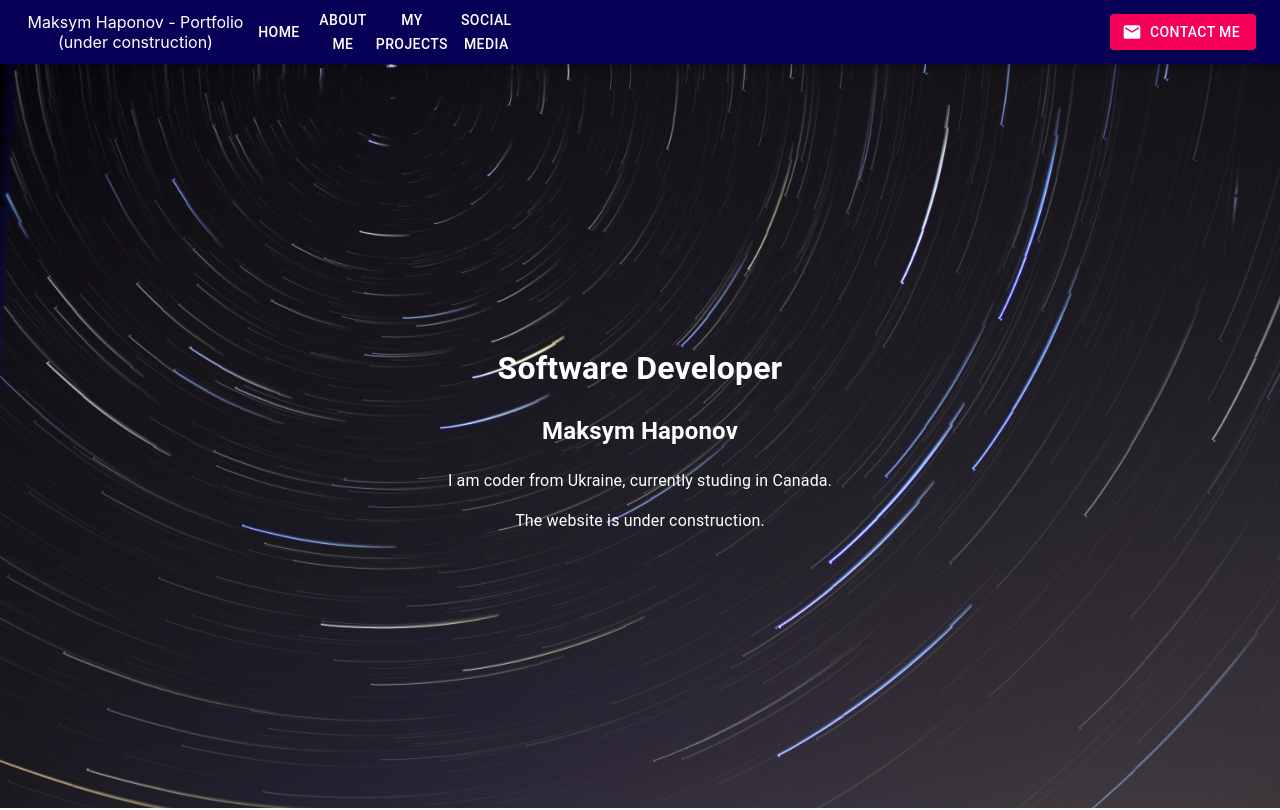
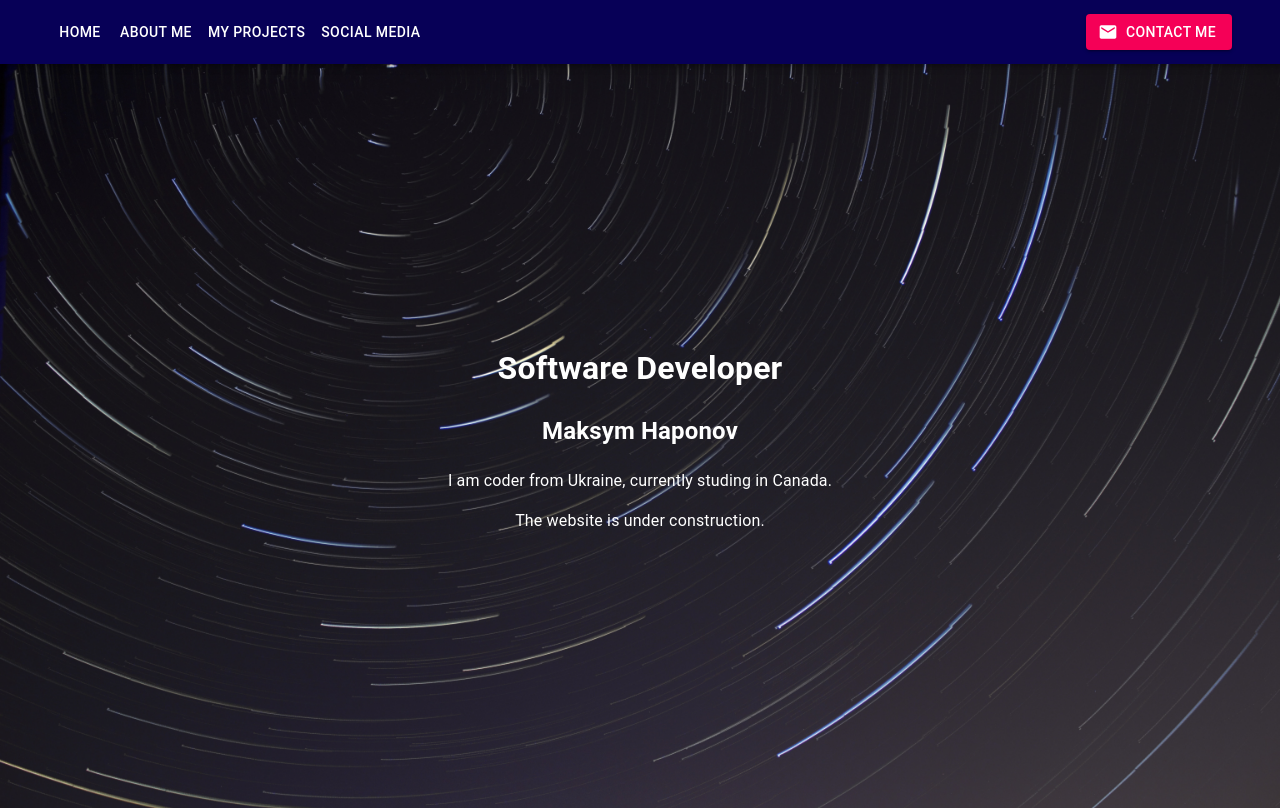
Before and after one commit to MHaponov/mhportfolio, a React (Create React App) app: page / in a window 1280 px wide. Shown: the top 810 px of the page. Built offline with nearby package versions, Linux system fonts and the light colour scheme.

Commit message:
improve navbar

```diff
--- a/src/App.css
+++ b/src/App.css
@@ -3,6 +3,13 @@
   height: 100%;
 }
 
-body, html, #root {
+#root {
   height: 100%;
 }
+
+body, html {
+  height: 100%;
+  margin: 0;
+  padding: 0;
+  overflow-x: clip;
+}
--- a/src/components/NavBar.js
+++ b/src/components/NavBar.js
@@ -19,7 +19,8 @@ import {
     MenuList,
     List,
     ListItem,
-    ListItemText
+    ListItemText,
+    Container
 } from "@material-ui/core";
 import { KeyboardArrowUp, MenuBook } from "@material-ui/icons";
 
@@ -29,7 +30,7 @@ function ListItemLink(props) {
 
 const styles = {
     button: {
-        color: "white"
+        color: "white",
     }
 }
 
@@ -37,10 +38,14 @@ export default function NavBar() {
 
     return (
         <header style={{ backgroundColor: "#3f51b5" }}>
+            <Toolbar id="back-to-top-anchor" />
             <HideOnScroll>
                 <AppBar position="fixed">
-                    <Toolbar style={{justifyContent:"right", backgroundColor: "#070057"}}>
-                        <Typography variant="Title" >Maksym Haponov - Portfolio (under construction)</Typography>
+                    <Toolbar style={{ backgroundColor: "#070057" }}>
+                        <Container>
+                            <Grid container
+                                justify="space-between">
+                                <Grid item>
                                     <Button style={styles.button} href="#home">Home</Button>
                                     <Button style={styles.button} href="#about" >About me</Button>
                                     <Button style={styles.button} href="#my-projects">My Projects</Button>
@@ -53,9 +58,7 @@ export default function NavBar() {
                                             Facebook
                                         </MenuItem>
                                     </Menu>
-                        <Grid container
-                            alignItems="center"
-                            justify="flex-end">
+                                </Grid>
                                 <Grid item>
                                     <Button
                                         href="mailto:gaponovm08@gmail.com"
@@ -66,11 +69,10 @@ export default function NavBar() {
                                     </Button>
                                 </Grid>
                             </Grid>
+                        </Container>
                     </Toolbar>
                 </AppBar>
             </HideOnScroll>
-
-            <Toolbar id="back-to-top-anchor" />
             <BackToTop>
                 <Fab color="secondary" size="large" aria-label="scroll back to top">
                     <KeyboardArrowUp />
```
Also changed, not shown: src/App.js (+13 -8 lines). Lines whose indentation alone changed are shown as unchanged.
